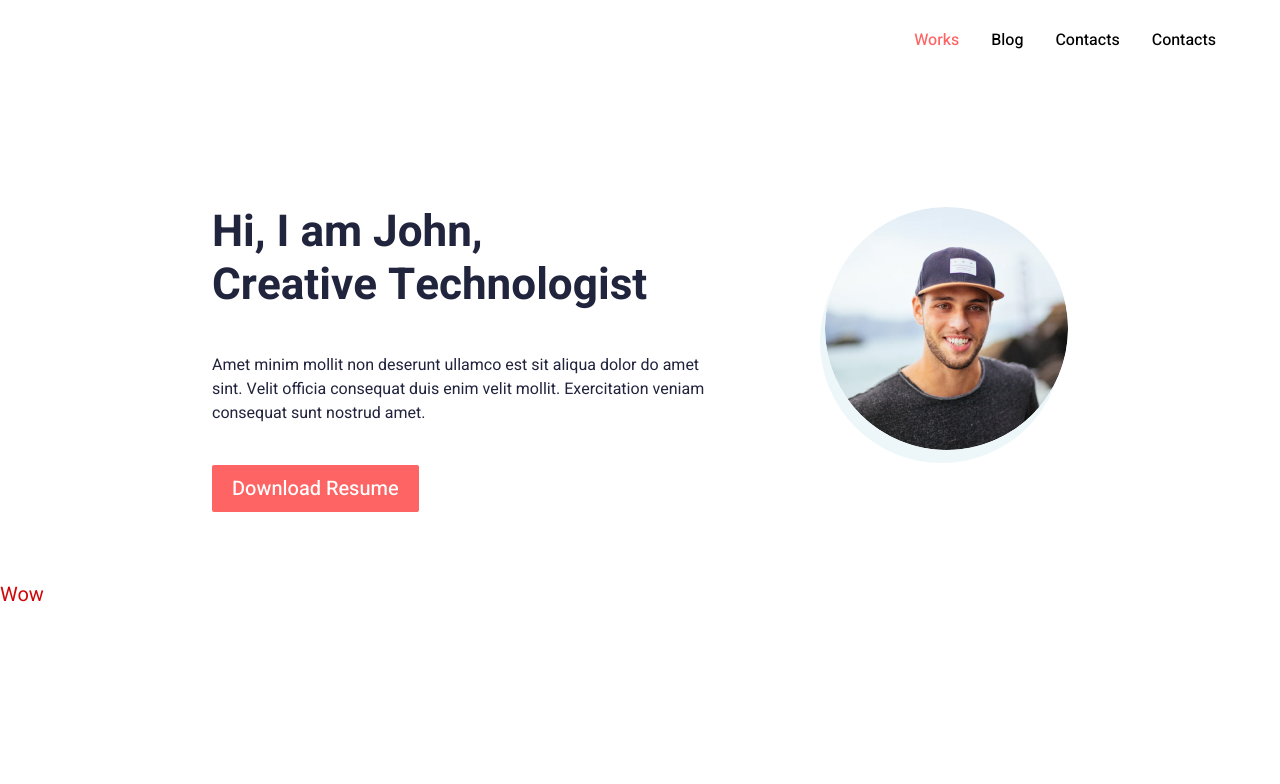
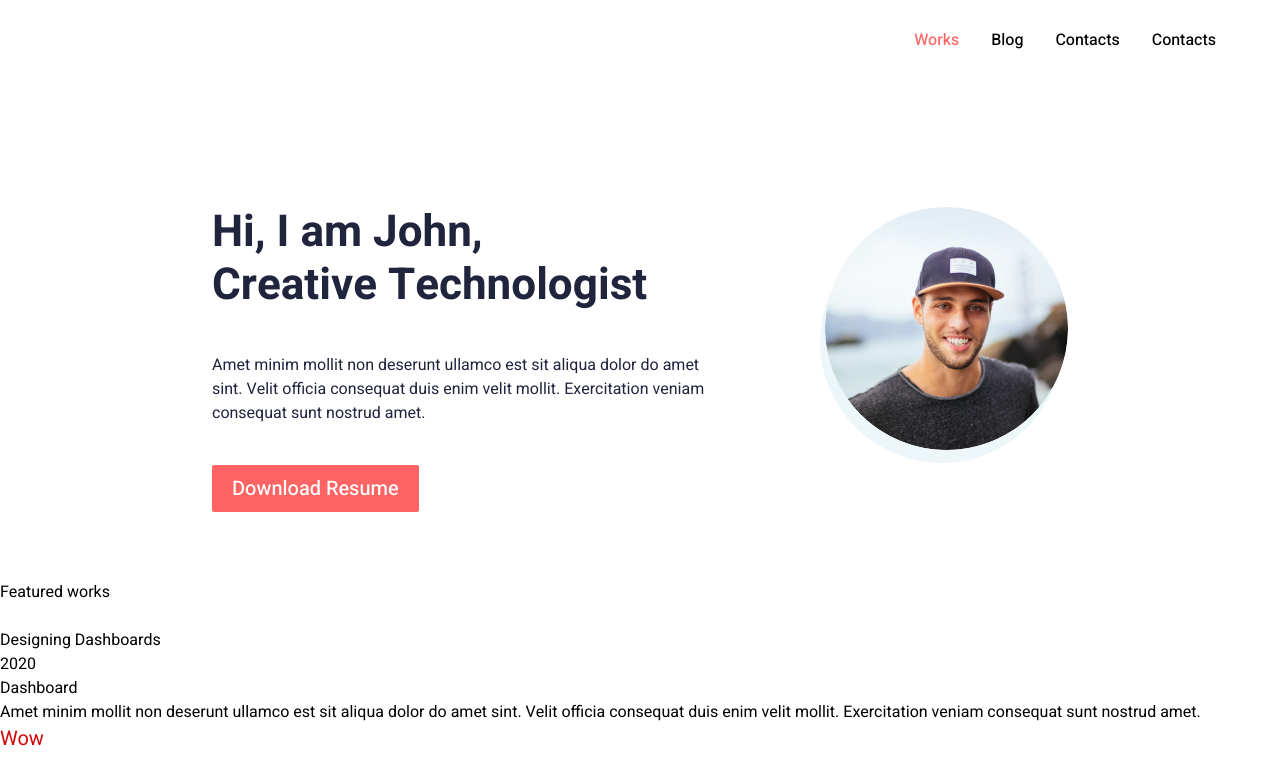
Before and after one commit to rjpvl28-cmd/John, a plain HTML site: page index.html in a window 1280 px wide. Drawn offline with Linux system fonts and the light colour scheme.

Commit message:
new block

```diff
--- a/index.html
+++ b/index.html
@@ -42,7 +42,34 @@
                 <img src="/ava.jpg" alt="ava" class="first__img">
             </div>
         </section>
+        <content>
+            <div>
+                <div>Featured works</div>
+                <div>
+                    <div>
+                        <img src="" alt="">
+                    </div>
+                    <div>
+                        <p>
+                            Designing Dashboards
+                        </p>
+                        <p>
+                            <p>
+                                2020
+                            </p>
+                            <p>
+                                Dashboard
+                            </p>
+                        </p>
+                        <p>
+                            Amet minim mollit non deserunt ullamco est sit aliqua dolor do amet sint. Velit officia consequat duis enim velit mollit. Exercitation veniam consequat sunt nostrud amet.
+                        </p>
+                    </div>
+                </div>
+            </div>
+        </content>
     </main>
+
     <a href="wow.html" class="header__back">Wow</a>
 </body>
 </html>
```
